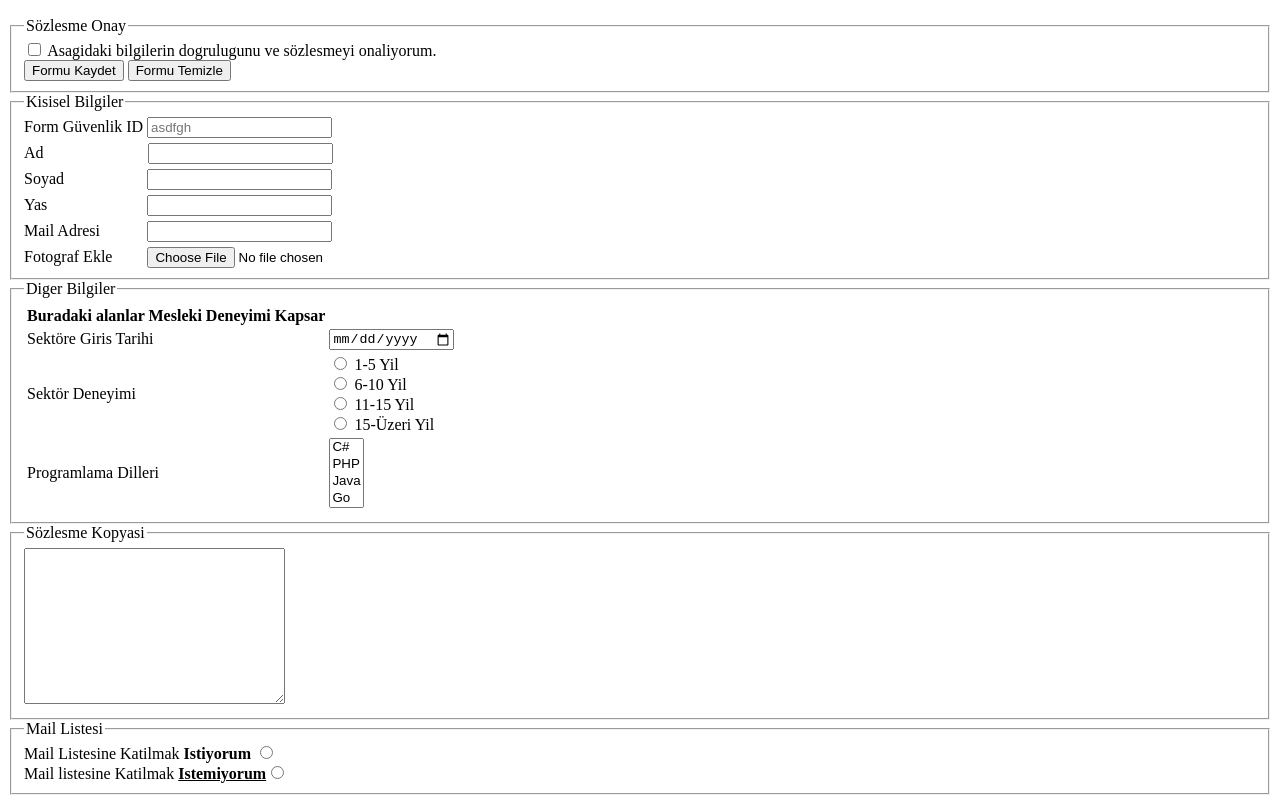
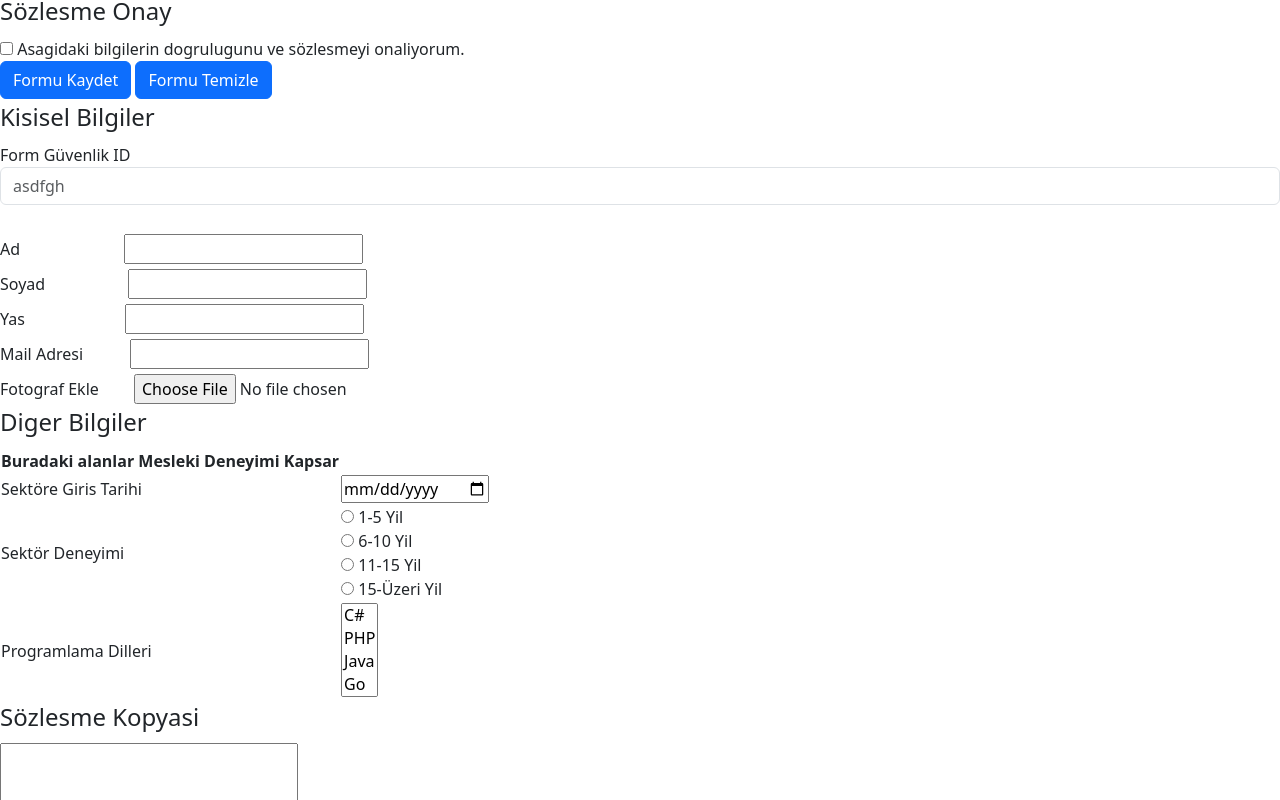
Before and after one commit to erkansevim/Assigment-Form, a website: page index.html in a window 1280 px wide. Shown: the part 63-863 px from the top of the page. Drawn offline with nearby package versions, Linux system fonts and the light colour scheme.

Commit message:
bootstrap

```diff
--- a/index.html
+++ b/index.html
@@ -4,6 +4,7 @@
     <meta charset="UTF-8" />
     <meta name="viewport" content="width=device-width, initial-scale=1.0" />
     <title>Document</title>
+    <link href="https://github.com/erkansevim/Assigment-Form/blob/44b4300b7bf213f220cc581b1feb62483489fea6/node_modules/bootstrap/dist/css/bootstrap.min.css" rel="stylesheet">
 
   </head>
   <body>
@@ -23,7 +24,7 @@
         <fieldset>
             <legend>Kisisel Bilgiler</legend>
             <label for="Id">Form Güvenlik ID</label>
-            <input type="text" name="Guvenlik ID" id="Id" placeholder="asdfgh" style="margin-bottom: 5px"><br>
+            <input type="text" class="form-control" name="Guvenlik ID" id="Id" placeholder="asdfgh" style="margin-bottom: 5px"><br>
             <label for="Ad">Ad</label>
             <input type="text" name="Adi" id="Ad" style="margin-left: 100px; margin-bottom: 5px;"><br>
             <label for="Soyad">Soyad</label>
```
